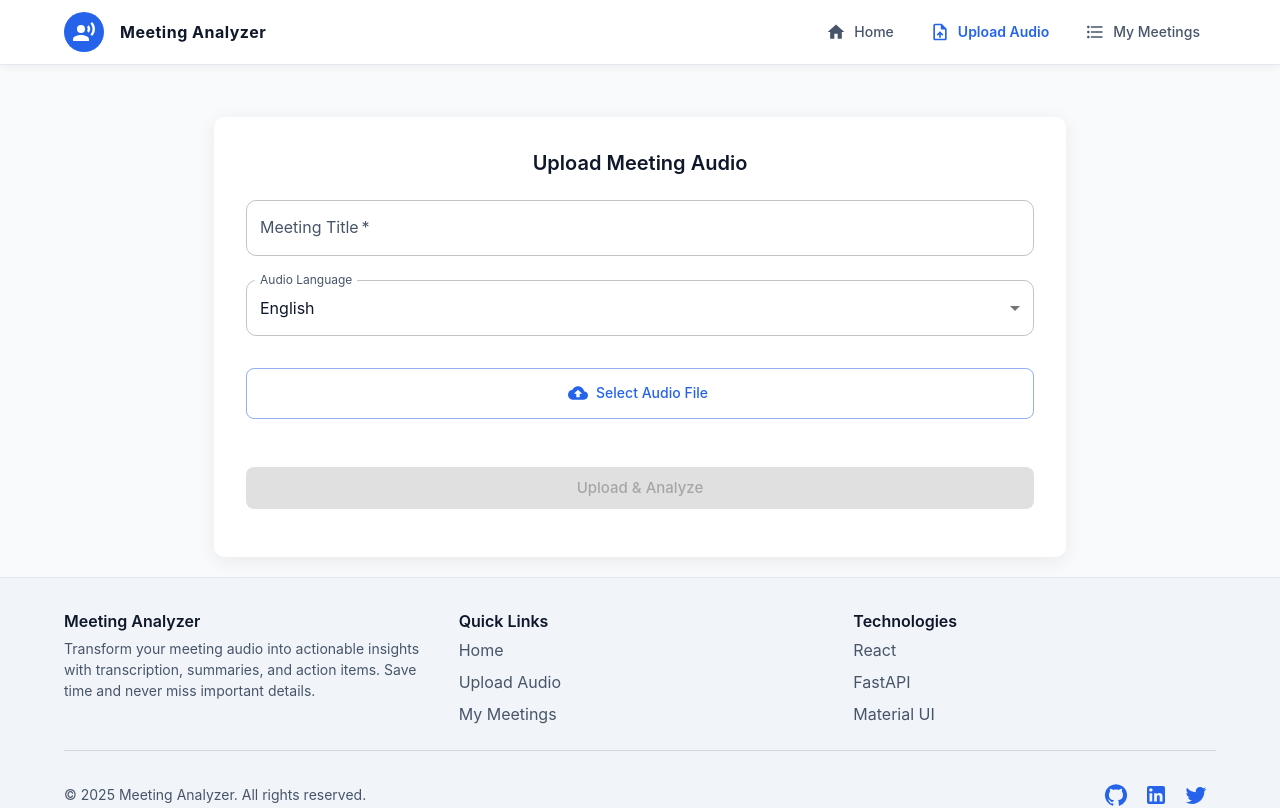
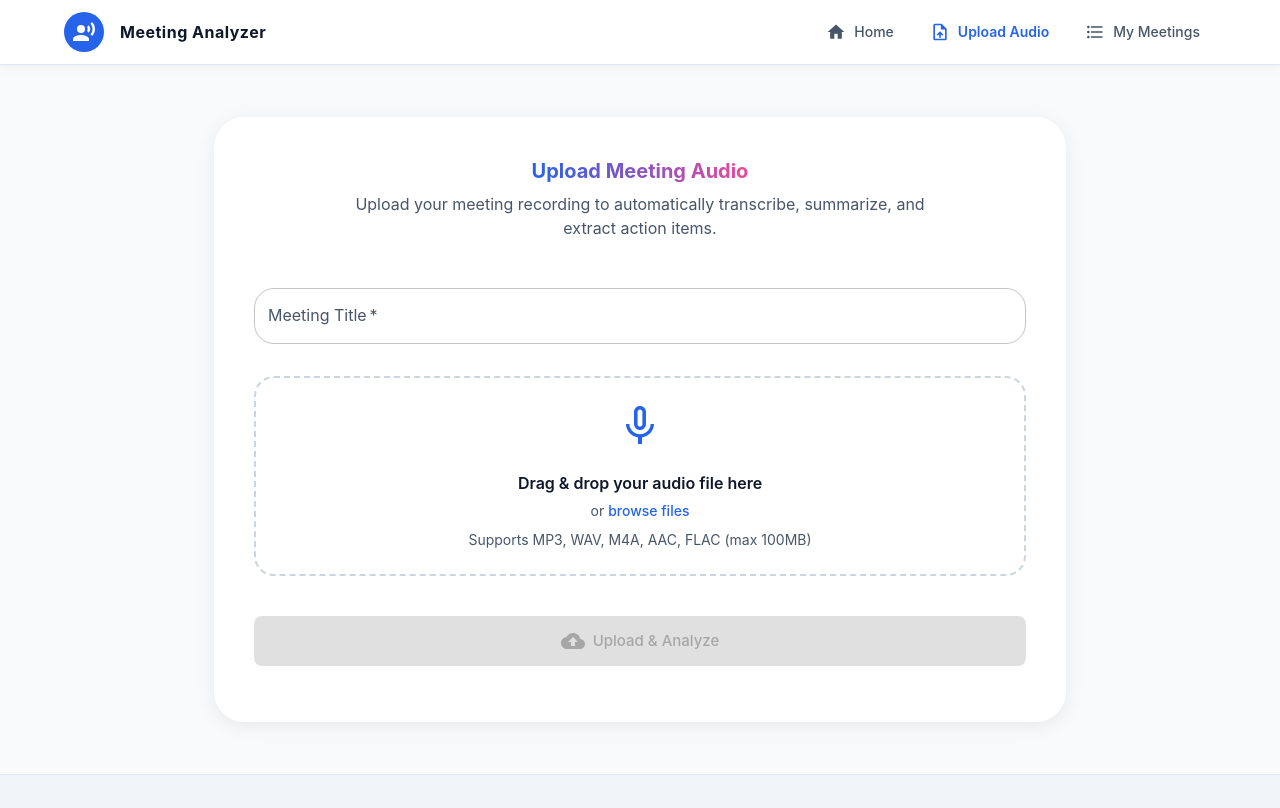
Before and after one commit to CrazyPrash007/Meeting-Analyzer, a React (Create React App) app in the folder frontend/: page /upload in a window 1280 px wide. Shown: the top 808 px of the page. Built offline with nearby package versions, Linux system fonts and the light colour scheme.

Commit message:
Fixed upload page drop zone hover effect and improved file upload UX

```diff
--- a/frontend/src/pages/UploadPage.js
+++ b/frontend/src/pages/UploadPage.js
@@ -1,4 +1,4 @@
-import React, { useState } from 'react';
+import React, { useState, useCallback } from 'react';
 import {
   Container,
   Typography,
@@ -6,35 +6,45 @@ import {
   Button,
   TextField,
   Box,
-  FormControl,
-  InputLabel,
-  Select,
-  MenuItem,
   Alert,
-  CircularProgress
+  CircularProgress,
+  Card,
+  CardContent,
+  Divider,
+  useTheme,
+  Grid,
+  Chip,
+  Stack
 } from '@mui/material';
 import CloudUploadIcon from '@mui/icons-material/CloudUpload';
+import AudioFileIcon from '@mui/icons-material/AudioFile';
+import MicNoneIcon from '@mui/icons-material/MicNone';
+import CheckCircleIcon from '@mui/icons-material/CheckCircle';
+import InsertDriveFileIcon from '@mui/icons-material/InsertDriveFile';
 import { useNavigate } from 'react-router-dom';
 import apiService from '../services/api';
+import { useDropzone } from 'react-dropzone';
 
 const UploadPage = () => {
   const navigate = useNavigate();
+  const theme = useTheme();
   const [title, setTitle] = useState('');
-  const [language, setLanguage] = useState('en');
   const [file, setFile] = useState(null);
   const [fileName, setFileName] = useState('');
+  const [fileInfo, setFileInfo] = useState(null);
   const [loading, setLoading] = useState(false);
   const [error, setError] = useState('');
   const [success, setSuccess] = useState(false);
 
-  const handleFileChange = (event) => {
-    const selectedFile = event.target.files[0];
+  const onDrop = useCallback((acceptedFiles) => {
+    const selectedFile = acceptedFiles[0];
     if (selectedFile) {
       // Check file type (audio only)
       if (!selectedFile.type.includes('audio')) {
         setError('Please upload an audio file (MP3, WAV, etc.)');
         setFile(null);
         setFileName('');
+        setFileInfo(null);
         return;
       }
 
@@ -43,14 +53,34 @@ const UploadPage = () => {
         setError('File size too large. Please upload a file smaller than 100MB.');
         setFile(null);
         setFileName('');
+        setFileInfo(null);
         return;
       }
 
       setFile(selectedFile);
       setFileName(selectedFile.name);
+
+      // Set file info for display
+      const sizeMB = (selectedFile.size / (1024 * 1024)).toFixed(2);
+      setFileInfo({
+        name: selectedFile.name,
+        type: selectedFile.type,
+        size: `${sizeMB} MB`,
+        lastModified: new Date(selectedFile.lastModified).toLocaleString()
+      });
+
       setError('');
     }
-  };
+  }, []);
+
+  const { getRootProps, getInputProps, isDragActive } = useDropzone({
+    onDrop,
+    accept: {
+      'audio/*': ['.mp3', '.wav', '.m4a', '.aac', '.ogg', '.flac']
+    },
+    maxFiles: 1,
+    disabled: loading || success
+  });
 
   const handleSubmit = async (event) => {
     event.preventDefault();
@@ -72,7 +102,6 @@ const UploadPage = () => {
       // Create form data for upload
       const formData = new FormData();
       formData.append('title', title);
-      formData.append('language', language);
       formData.append('audio_file', file);
 
       // Upload the file
@@ -95,20 +124,65 @@ const UploadPage = () => {
 
   return (
     <Container maxWidth="md">
-      <Paper elevation={3} sx={{ p: 4, mt: 4 }}>
-        <Typography variant="h4" component="h1" gutterBottom align="center">
-          Upload Meeting Audio
-        </Typography>
+      <Paper
+        elevation={3}
+        sx={{
+          p: { xs: 3, md: 5 },
+          mt: 4,
+          mb: 4,
+          borderRadius: 3
+        }}
+      >
+        <Box sx={{ textAlign: 'center', mb: 4 }}>
+          <Typography
+            variant="h4"
+            component="h1"
+            gutterBottom
+            fontWeight="bold"
+            sx={{
+              background: `linear-gradient(90deg, ${theme.palette.primary.main}, ${theme.palette.secondary.main})`,
+              WebkitBackgroundClip: 'text',
+              WebkitTextFillColor: 'transparent',
+              backgroundClip: 'text',
+              display: 'inline-block'
+            }}
+          >
+            Upload Meeting Audio
+          </Typography>
+          <Typography variant="body1" color="text.secondary" sx={{ maxWidth: '600px', mx: 'auto' }}>
+            Upload your meeting recording to automatically transcribe, summarize, and extract action items.
+          </Typography>
+        </Box>
 
         {error && (
-          <Alert severity="error" sx={{ mb: 3 }}>
+          <Alert
+            severity="error"
+            sx={{
+              mb: 4,
+              borderRadius: 2,
+              '& .MuiAlert-icon': { alignItems: 'center' }
+            }}
+          >
             {error}
           </Alert>
         )}
 
         {success && (
-          <Alert severity="success" sx={{ mb: 3 }}>
-            Audio uploaded successfully! Redirecting to analysis page...
+          <Alert
+            severity="success"
+            sx={{
+              mb: 4,
+              borderRadius: 2,
+              '& .MuiAlert-icon': { alignItems: 'center' }
+            }}
+            icon={<CheckCircleIcon />}
+          >
+            <Typography variant="body1" fontWeight={500}>
+              Audio uploaded successfully!
+            </Typography>
+            <Typography variant="body2">
+              Redirecting to analysis page... Audio language will be automatically detected during processing.
+            </Typography>
           </Alert>
         )}
 
@@ -123,60 +197,150 @@ const UploadPage = () => {
             value={title}
             onChange={(e) => setTitle(e.target.value)}
             disabled={loading || success}
+            sx={{
+              mb: 4,
+              '& .MuiOutlinedInput-root': {
+                borderRadius: 2
+              }
+            }}
           />
 
-          <FormControl fullWidth margin="normal">
-            <InputLabel id="language-label">Audio Language</InputLabel>
-            <Select
-              labelId="language-label"
-              id="language"
-              value={language}
-              label="Audio Language"
-              onChange={(e) => setLanguage(e.target.value)}
-              disabled={loading || success}
+          <Box
+            {...getRootProps()}
+            sx={{
+              border: '2px dashed',
+              borderColor: isDragActive ? 'primary.main' : 'grey.300',
+              borderRadius: 2,
+              p: 3,
+              mb: 3,
+              textAlign: 'center',
+              cursor: loading || success ? 'default' : 'pointer',
+              backgroundColor: isDragActive ? `${theme.palette.primary.light}20` : 'background.paper',
+              transition: 'all 0.2s ease',
+              opacity: loading || success ? 0.7 : 1,
+              '&:hover': {
+                borderColor: !loading && !success ? 'primary.main' : 'grey.300',
+                backgroundColor: !loading && !success ? `${theme.palette.primary.light}15` : 'background.paper',
+                boxShadow: !loading && !success ? '0px 4px 12px rgba(0, 0, 0, 0.08)' : 'none'
+              }
+            }}
+          >
+            <input {...getInputProps()} />
+            <MicNoneIcon
+              sx={{
+                fontSize: 48,
+                color: isDragActive ? 'primary.dark' : 'primary.main',
+                mb: 2,
+                transition: 'all 0.2s ease',
+                '&:hover': {
+                  transform: 'scale(1.05)'
+                }
+              }}
+            />
+            <Typography
+              variant="h6"
+              gutterBottom
+              color={isDragActive ? 'primary.dark' : 'text.primary'}
+              sx={{ transition: 'color 0.2s ease' }}
             >
-              <MenuItem value="en">English</MenuItem>
-              <MenuItem value="zh">Chinese (Mandarin)</MenuItem>
-              <MenuItem value="yue">Chinese (Cantonese)</MenuItem>
-              <MenuItem value="es">Spanish</MenuItem>
-              <MenuItem value="fr">French</MenuItem>
-              <MenuItem value="de">German</MenuItem>
-              <MenuItem value="ja">Japanese</MenuItem>
-            </Select>
-          </FormControl>
+              {isDragActive ? 'Drop the audio file here' : 'Drag & drop your audio file here'}
+            </Typography>
+            <Typography variant="body2" color="text.secondary">
+              or {!loading && !success && <span style={{ color: theme.palette.primary.main, fontWeight: 500 }}>browse files</span>}
+            </Typography>
+            <Typography variant="body2" color="text.secondary" sx={{ mt: 1 }}>
+              Supports MP3, WAV, M4A, AAC, FLAC (max 100MB)
+            </Typography>
+            {fileName && (
+              <Chip
+                icon={<AudioFileIcon />}
+                label={fileName}
+                color="primary"
+                variant="outlined"
+                sx={{ mt: 2 }}
+              />
+            )}
+          </Box>
 
-          <Box sx={{ mt: 3, mb: 3 }}>
-            <input
-              accept="audio/*"
-              style={{ display: 'none' }}
-              id="audio-file"
-              type="file"
-              onChange={handleFileChange}
-              disabled={loading || success}
-            />
-            <label htmlFor="audio-file">
-              <Button
-                component="span"
-                fullWidth
-                variant="outlined"
-                startIcon={<CloudUploadIcon />}
-                sx={{ py: 1.5 }}
-                disabled={loading || success}
-              >
-                {fileName ? fileName : 'Select Audio File'}
-              </Button>
-            </label>
-          </Box>
+          {fileInfo && (
+            <Card
+              variant="outlined"
+              sx={{
+                mb: 4,
+                border: '1px solid',
+                borderColor: 'primary.main',
+                borderRadius: 2,
+                backgroundColor: 'primary.main',
+                backgroundImage: `linear-gradient(135deg, ${theme.palette.primary.light}40, ${theme.palette.primary.main}10)`,
+              }}
+            >
+              <CardContent>
+                <Grid container spacing={2}>
+                  <Grid item xs={12}>
+                    <Stack direction="row" spacing={1} alignItems="center">
+                      <InsertDriveFileIcon color="primary" />
+                      <Typography variant="subtitle1" fontWeight={600}>
+                        Selected File Information
+                      </Typography>
+                    </Stack>
+                    <Divider sx={{ my: 1.5 }} />
+                  </Grid>
+                  <Grid item xs={12} sm={4}>
+                    <Typography variant="body2" color="text.secondary">
+                      <strong>Name:</strong>
+                    </Typography>
+                    <Typography variant="body2">
+                      {fileInfo.name}
+                    </Typography>
+                  </Grid>
+                  <Grid item xs={12} sm={4}>
+                    <Typography variant="body2" color="text.secondary">
+                      <strong>Type:</strong>
+                    </Typography>
+                    <Typography variant="body2">
+                      {fileInfo.type}
+                    </Typography>
+                  </Grid>
+                  <Grid item xs={12} sm={4}>
+                    <Typography variant="body2" color="text.secondary">
+                      <strong>Size:</strong>
+                    </Typography>
+                    <Typography variant="body2">
+                      {fileInfo.size}
+                    </Typography>
+                  </Grid>
+                  <Grid item xs={12}>
+                    <Typography variant="body2" color="text.secondary" sx={{ mt: 1, fontStyle: 'italic' }}>
+                      Language will be automatically detected during processing
+                    </Typography>
+                  </Grid>
+                </Grid>
+              </CardContent>
+            </Card>
+          )}
 
           <Button
             type="submit"
             fullWidth
             variant="contained"
             size="large"
-            sx={{ mt: 3, mb: 2 }}
             disabled={loading || success || !file}
+            sx={{
+              mt: 2,
+              mb: 2,
+              py: 1.5,
+              position: 'relative',
+              overflow: 'hidden'
+            }}
           >
-            {loading ? <CircularProgress size={24} /> : 'Upload & Analyze'}
+            {loading ? (
+              <CircularProgress size={24} sx={{ color: 'white' }} />
+            ) : (
+              <>
+                <CloudUploadIcon sx={{ mr: 1 }} />
+                {success ? 'Uploaded Successfully' : 'Upload & Analyze'}
+              </>
+            )}
           </Button>
         </Box>
       </Paper>
```
